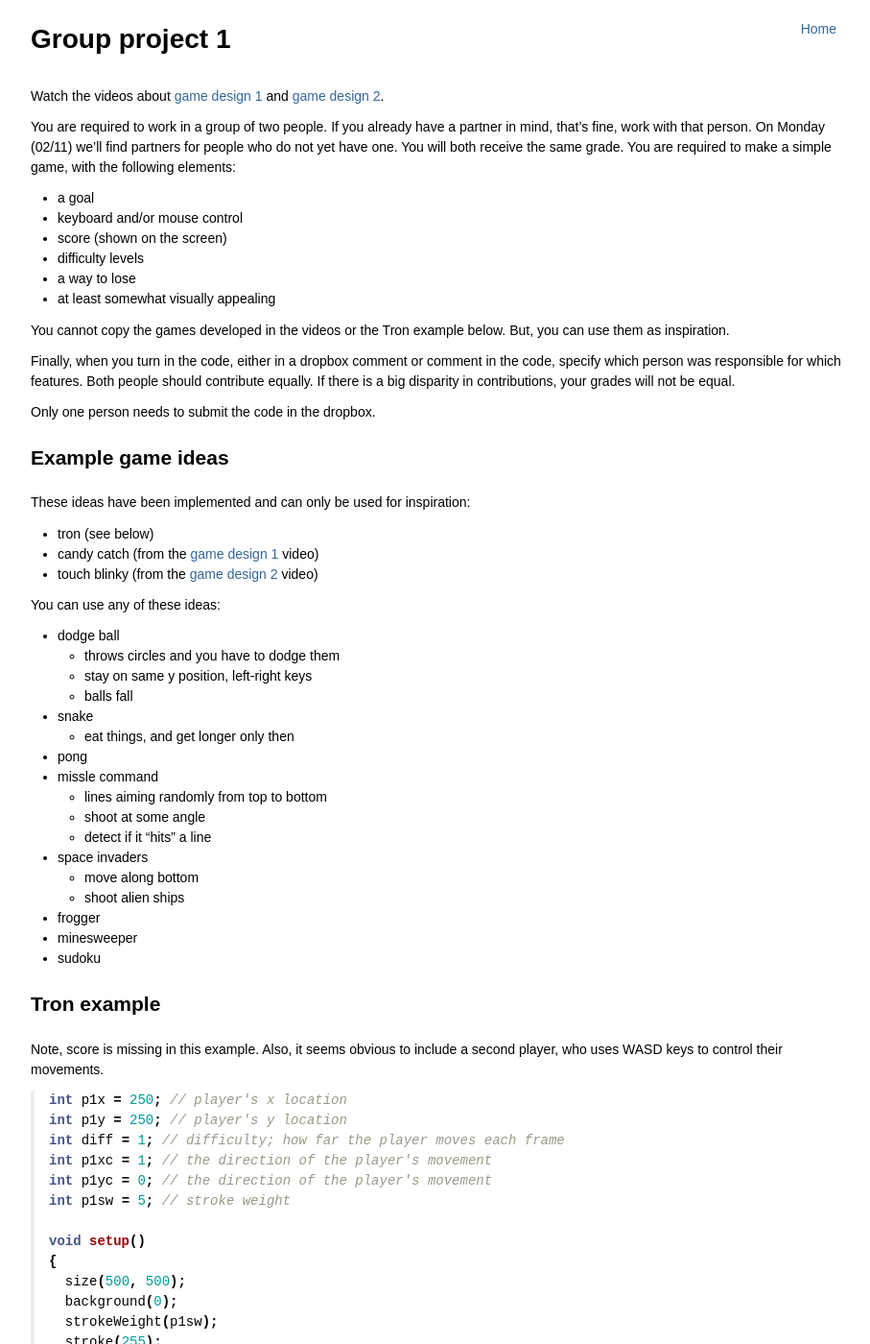
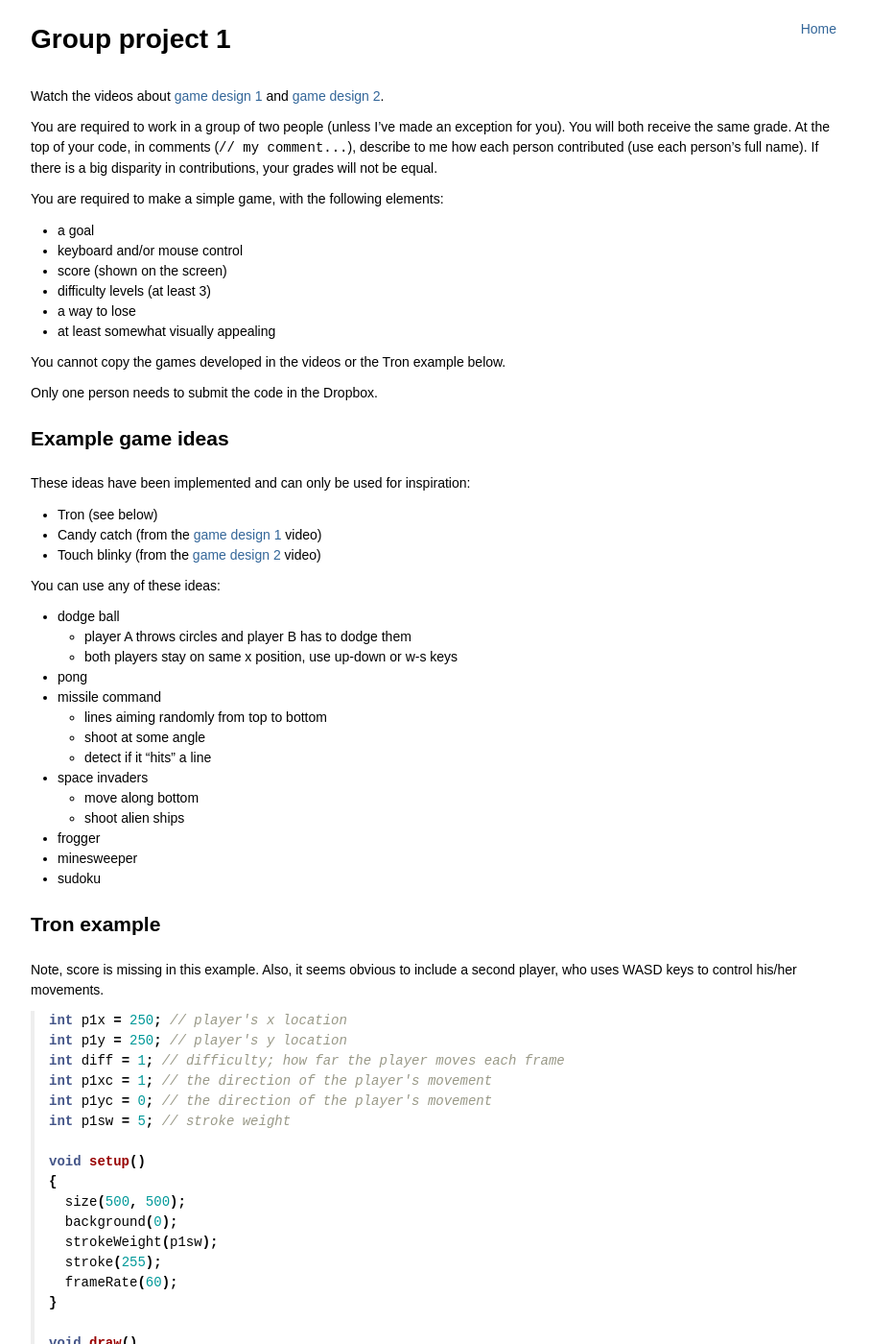
Before and after one commit to joshuaeckroth/cse1211-website, a Jekyll site: the page built from labs/_posts/2013-09-16-group-project-1.markdown, in a window 1280 px wide and 1400 px high. Shown: the whole window at 96% size, without its empty margins (183-1090 px from the left). Built offline with Jekyll 4.4.1, drawn with Linux system fonts in a browser that asks for light colours; Markdown is read by kramdown in place of the engine named in the settings; comment, search, counter and statistics services are not loaded.

Commit message:
Updated group project 1 description

```diff
--- a/labs/_posts/2013-09-16-group-project-1.markdown
+++ b/labs/_posts/2013-09-16-group-project-1.markdown
@@ -1,56 +1,47 @@
 ---
 layout: post
 title: Group project 1
-due: Feb 19, 11:59pm
+due: Sep 26, 11:59pm
 ---
 
 # Group project 1
 
 Watch the videos about
-[game design 1](/videos/2013-02-05-game-design-1.html) and
-[game design 2](/videos/2013-02-05-game-design-2.html).
+[game design 1](/videos/2013-09-16-game-design-1.html) and
+[game design 2](/videos/2013-09-16-game-design-2.html).
 
-You are required to work in a group of two people. If you already have
-a partner in mind, that's fine, work with that person. On Monday
-(02/11) we'll find partners for people who do not yet have one. You
-will both receive the same grade. You are required to make a simple
+You are required to work in a group of two people (unless I've made an exception for you). You will both receive the same grade. At the top of your code, in comments (`// my comment...`), describe to me how each person contributed (use each person's full name). If there is a big disparity in contributions, your grades will not be equal.
+
+You are required to make a simple
 game, with the following elements:
 
 - a goal
 - keyboard and/or mouse control
 - score (shown on the screen)
-- difficulty levels
+- difficulty levels (at least 3)
 - a way to lose
 - at least somewhat visually appealing
 
 You cannot copy the games developed in the videos or the Tron example
-below. But, you can use them as inspiration.
+below.
 
-Finally, when you turn in the code, either in a dropbox comment or
-comment in the code, specify which person was responsible for which
-features. Both people should contribute equally. If there is a big
-disparity in contributions, your grades will not be equal.
-
-Only one person needs to submit the code in the dropbox.
+Only one person needs to submit the code in the Dropbox.
 
 ## Example game ideas
 
 These ideas have been implemented and can only be used for inspiration:
 
-- tron (see below)
-- candy catch (from the [game design 1](/videos/2013-02-05-game-design-1.html) video)
-- touch blinky (from the [game design 2](/videos/2013-02-05-game-design-2.html) video)
+- Tron (see below)
+- Candy catch (from the [game design 1](/videos/2013-09-16-game-design-1.html) video)
+- Touch blinky (from the [game design 2](/videos/2013-09-16-game-design-2.html) video)
 
 You can use any of these ideas:
 
 - dodge ball
-  - throws circles and you have to dodge them
-  - stay on same y position, left-right keys
-  - balls fall
-- snake
-  - eat things, and get longer only then
+  - player A throws circles and player B has to dodge them
+  - both players stay on same x position, use up-down or w-s keys
 - pong
-- missle command
+- missile command
   - lines aiming randomly from top to bottom
   - shoot at some angle
   - detect if it "hits" a line
@@ -64,7 +55,7 @@ You can use any of these ideas:
 ## Tron example
 
 Note, score is missing in this example. Also, it seems obvious to
-include a second player, who uses WASD keys to control their
+include a second player, who uses WASD keys to control his/her
 movements.
 
 {% highlight java %}
```
